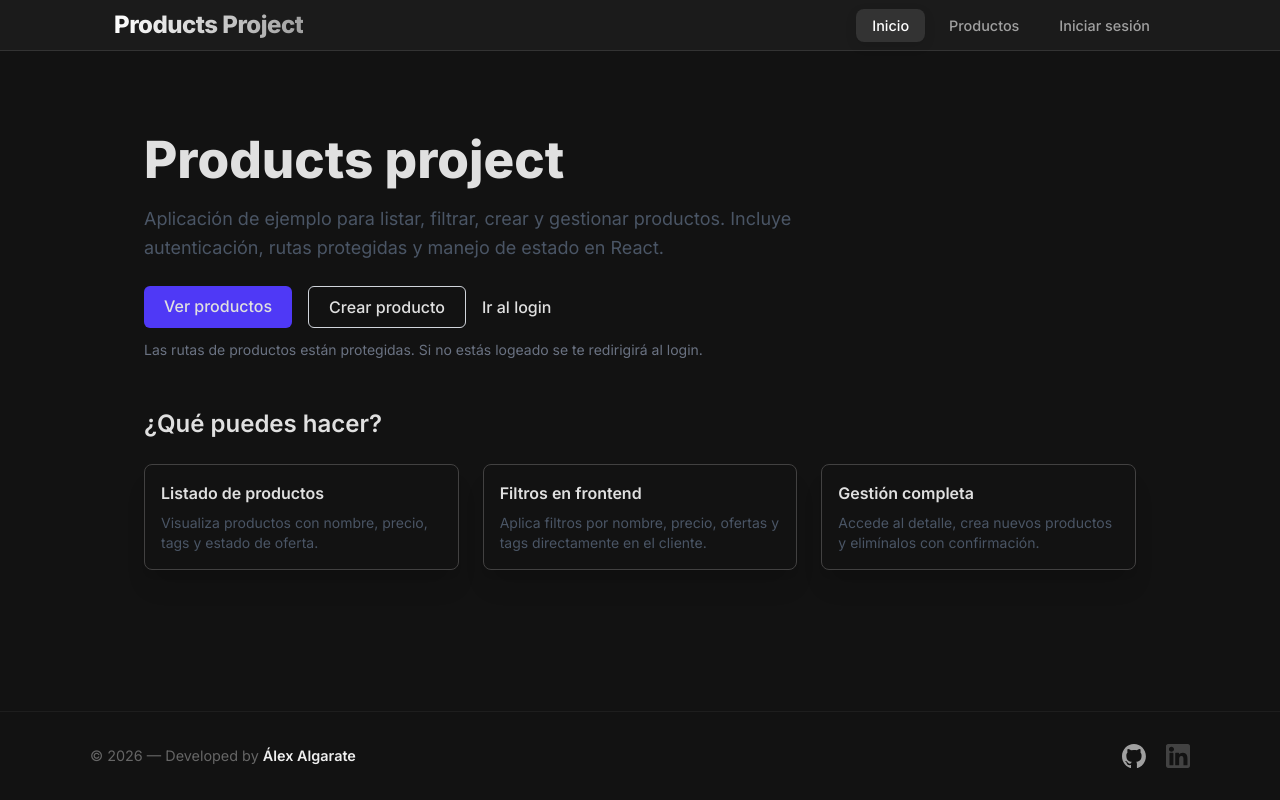
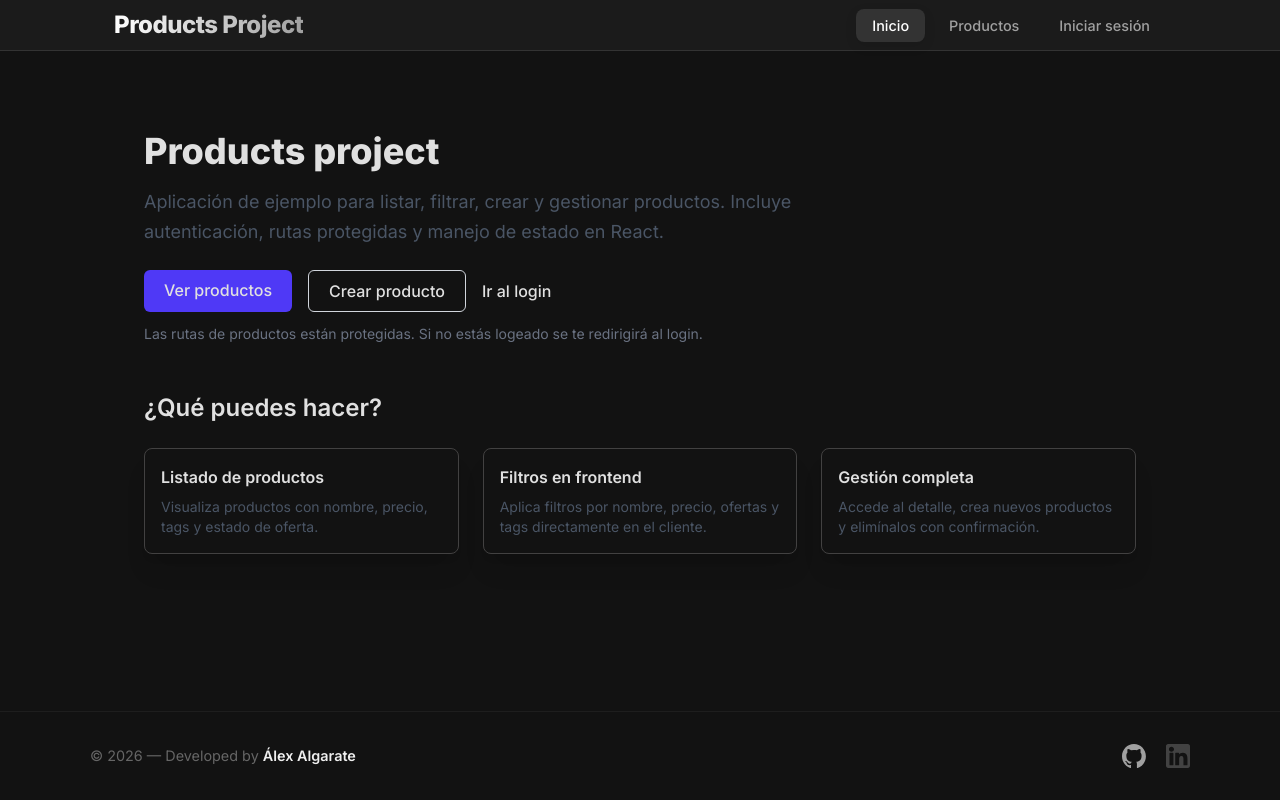
Before and after one commit to AlexAlgarate/Product-Project-React, a React (Vite) app: page / in a window 1280 px wide. Built offline with nearby package versions, Linux system fonts and the light colour scheme.

Commit message:
Fix index.css to use with Tailwind

```diff
--- a/src/shared/styles/index.css
+++ b/src/shared/styles/index.css
@@ -1,10 +1,13 @@
-@import "tailwindcss";
+@import 'tailwindcss';
 
 @theme {
-  --color-gray-card: rgb(66, 65, 65)
+  --color-gray-card: rgb(66, 65, 65);
 }
 
-
+/* =========================
+   Base styles (Tailwind-safe)
+   ========================= */
+@layer base {
   :root {
     font-family: system-ui, Avenir, Helvetica, Arial, sans-serif;
     line-height: 1.5;
@@ -20,21 +23,20 @@
     -moz-osx-font-smoothing: grayscale;
   }
 
+  body {
+    margin: 0;
+    min-width: 320px;
+    min-height: 100vh;
+  }
+
   a {
     font-weight: 500;
     color: #646cff;
     text-decoration: inherit;
   }
+
   a:hover {
     color: #535bf2;
-}
-
-body {
-  margin: 0;
-  display: flex;
-  place-items: center;
-  min-width: 320px;
-  min-height: 100vh;
   }
 
   h1 {
@@ -43,33 +45,26 @@
   }
 
   button {
-  border-radius: 8px;
-  border: 1px solid transparent;
-  padding: 0.6em 1.2em;
-  font-size: 1em;
-  font-weight: 500;
-  font-family: inherit;
-  background-color: #1a1a1a;
+    font: inherit;
     cursor: pointer;
-  transition: border-color 0.25s;
-}
-button:hover {
-  border-color: #646cff;
-}
-button:focus,
-button:focus-visible {
-  outline: 4px auto -webkit-focus-ring-color;
   }
 
+  button:focus-visible {
+    outline: 2px solid currentColor;
+    outline-offset: 2px;
+  }
+}
+
+/* =========================
+   Light mode overrides
+   ========================= */
 @media (prefers-color-scheme: light) {
   :root {
     color: #213547;
     background-color: #ffffff;
   }
+
   a:hover {
     color: #747bff;
   }
-  button {
-    background-color: #f9f9f9;
 }
-}
```
Lines whose indentation alone changed are shown as unchanged.
